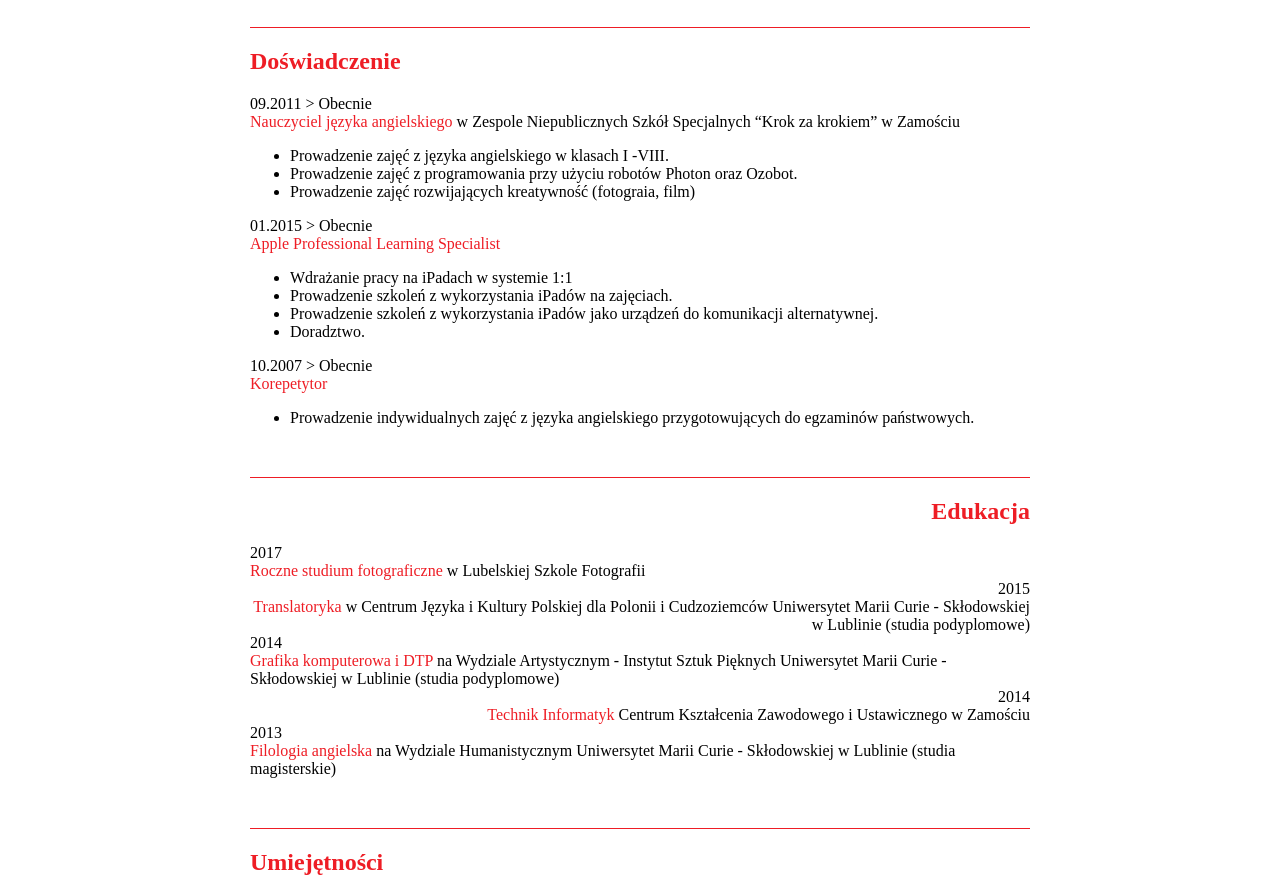
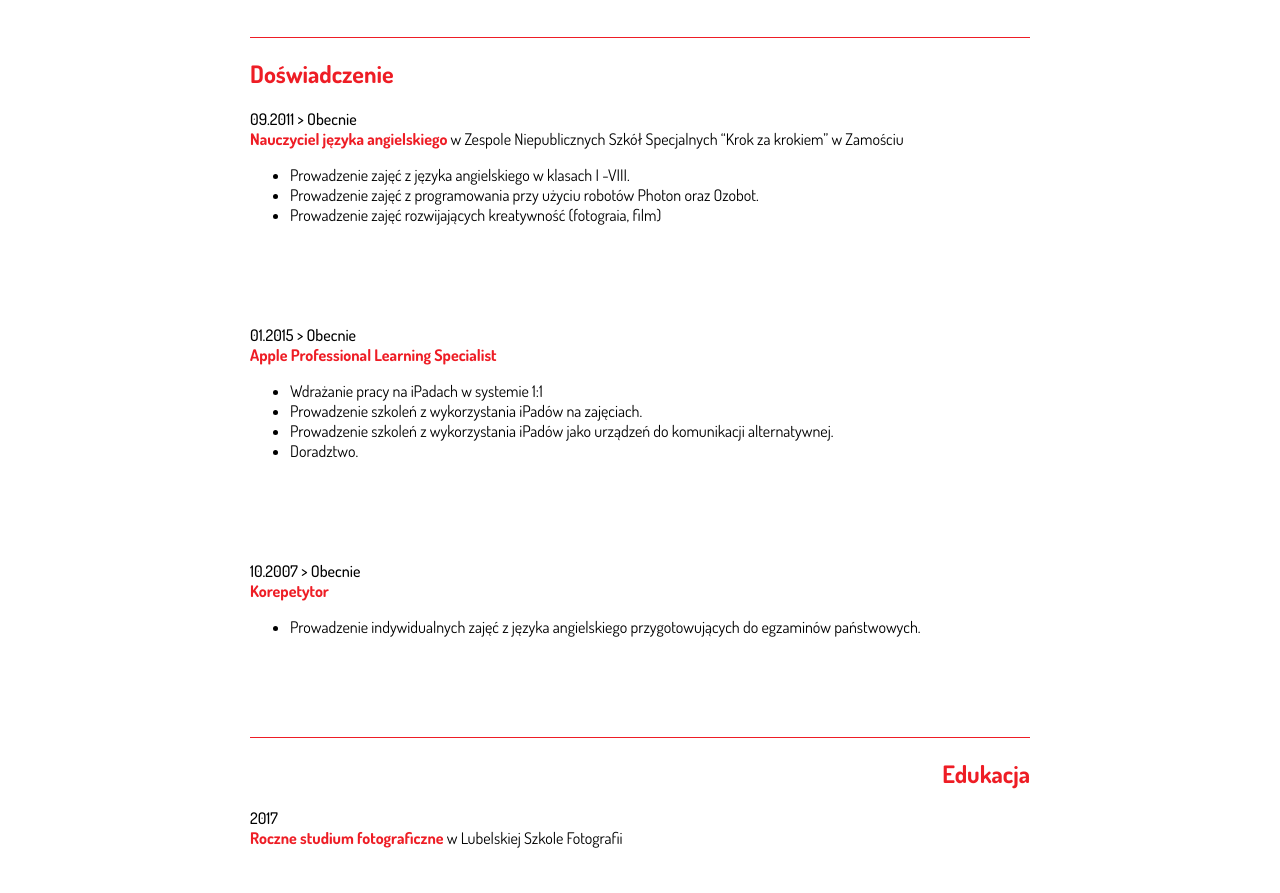
Before and after one commit to DamianoCode/kacper_cv, a website: page dist/index.html in a window 1280 px wide. Shown: the part 118-1011 px from the top of the page. Drawn offline with Linux system fonts and the light colour scheme.

Commit message:
Add font Dosis

```diff
--- a/dist/CSS/styles.css
+++ b/dist/CSS/styles.css
@@ -1,8 +1,10 @@
+@import url("https://fonts.googleapis.com/css2?family=Dosis:wght@300;400;500;600;700&display=swap");
 body {
   margin: 0;
   padding: 0;
   height: 100%;
   width: 100%;
+  font-family: 'Dosis', sans-serif;
 }
 
 p {
@@ -14,8 +16,13 @@ p {
   border-top: 1px solid #EE1D25;
 }
 
+.segment .segment__element {
+  margin-bottom: 100px;
+}
+
 .color__text {
   color: #EE1D25;
+  font-weight: bold;
 }
 
 .color__background {
@@ -41,3 +48,8 @@ p {
 .footer {
   height: 40vh;
 }
+
+.medium__text {
+  font-weight: 500;
+}
+/*# sourceMappingURL=styles.css.map */
--- a/dist/CSS/styles.scss
+++ b/dist/CSS/styles.scss
@@ -1,3 +1,5 @@
+@import url('https://fonts.googleapis.com/css2?family=Dosis:wght@300;400;500;600;700&display=swap');
+
 $second-color: #fff;
 $main-color: #EE1D25;
 
@@ -6,6 +8,7 @@ body{
    padding: 0;
    height: 100%;
    width: 100%;
+   font-family: 'Dosis', sans-serif;
 }
 p{
     margin: 0;
@@ -13,9 +16,13 @@ p{
 .segment{
     margin: 0 250px 50px 250px;
     border-top: 1px solid $main-color;
+    .segment__element{
+        margin-bottom: 100px;
+    }
 }
 .color__text{
     color: $main-color;
+    font-weight: bold;
 }
 .color__background{
     background-color: $main-color;
@@ -37,3 +44,6 @@ p{
 .footer{
     height: 40vh;
 }
+.medium__text{
+    font-weight: 500;
+}
--- a/dist/index.html
+++ b/dist/index.html
@@ -4,7 +4,7 @@
     <meta charset="UTF-8">
     <meta name="viewport" content="width=device-width, initial-scale=1.0">
     <title>CV Kacper Ksykiewicz</title>
-    <link rel="stylesheet" href="CSS/styles.min.css">
+    <link rel="stylesheet" href="CSS/styles.css">
     <link rel="apple-touch-icon" sizes="60x60" href="/apple-touch-icon.png">
     <link rel="icon" type="image/png" sizes="32x32" href="/favicon-32x32.png">
     <link rel="icon" type="image/png" sizes="16x16" href="/favicon-16x16.png">
@@ -25,8 +25,8 @@
         <div>
             <h2 class="color__text">Doświadczenie</h2>
         </div>
-        <div>
-            <p>09.2011 > Obecnie</p>
+        <div class="segment__element">
+            <p class="medium__text">09.2011 > Obecnie</p>
             <p><span class="color__text">Nauczyciel języka angielskiego</span> w Zespole Niepublicznych Szkół
             Specjalnych “Krok za krokiem” w Zamościu</p>
             <ul>
@@ -36,8 +36,8 @@
                 <li>Prowadzenie zajęć rozwijających kreatywność (fotograia, film)</li>
             </ul>
         </div>
-        <div>
-            <p>01.2015 > Obecnie</p>
+        <div class="segment__element">
+            <p class="medium__text">01.2015 > Obecnie</p>
             <p><span class="color__text">Apple Professional Learning Specialist</span></p>
             <ul>
                 <li>Wdrażanie pracy na iPadach w systemie 1:1</li>
@@ -47,8 +47,8 @@
                 <li>Doradztwo.</li>
             </ul>
         </div>
-        <div>
-            <p>10.2007 > Obecnie</p>
+        <div class="segment__element">
+            <p class="medium__text">10.2007 > Obecnie</p>
             <p><span class="color__text">Korepetytor</span></p>
             <ul>
                 <li>Prowadzenie indywidualnych zajęć z języka angielskiego przygotowujących do egzaminów państwowych.</li>
@@ -59,28 +59,28 @@
         <div>
             <h2 class="color__text">Edukacja</h2>
         </div>
-        <div>
-            <p>2017</p>
+        <div class="segment__element">
+            <p class="medium__text">2017</p>
             <p><span class="color__text">Roczne studium fotograficzne</span> w Lubelskiej Szkole Fotografii</p>
         </div>
-        <div>
-            <p>2015</p>
+        <div class="segment__element">
+            <p class="medium__text">2015</p>
             <p><span class="color__text">Translatoryka</span> w Centrum Języka i Kultury Polskiej dla Polonii i
             Cudzoziemców Uniwersytet Marii Curie - Skłodowskiej w Lublinie
             (studia podyplomowe)</p>
         </div>
-        <div>
-            <p>2014</p>
+        <div class="segment__element">
+            <p class="medium__text">2014</p>
             <p><span class="color__text">Grafika komputerowa i DTP</span> na Wydziale Artystycznym - Instytut
             Sztuk Pięknych Uniwersytet Marii Curie - Skłodowskiej w Lublinie
             (studia podyplomowe)</p>
         </div>
-        <div>
-            <p>2014</p>
+        <div class="segment__element">
+            <p class="medium__text">2014</p>
             <p><span class="color__text">Technik Informatyk</span> Centrum Kształcenia Zawodowego i Ustawicznego w Zamościu</p>
         </div>
-        <div>
-            <p>2013</p>
+        <div class="segment__element">
+            <p class="medium__text">2013</p>
             <p><span class="color__text">Filologia angielska</span> na Wydziale Humanistycznym Uniwersytet Marii
             Curie - Skłodowskiej w Lublinie (studia magisterskie)</p>
         </div>
```
Also changed, not shown: 1 other file.
